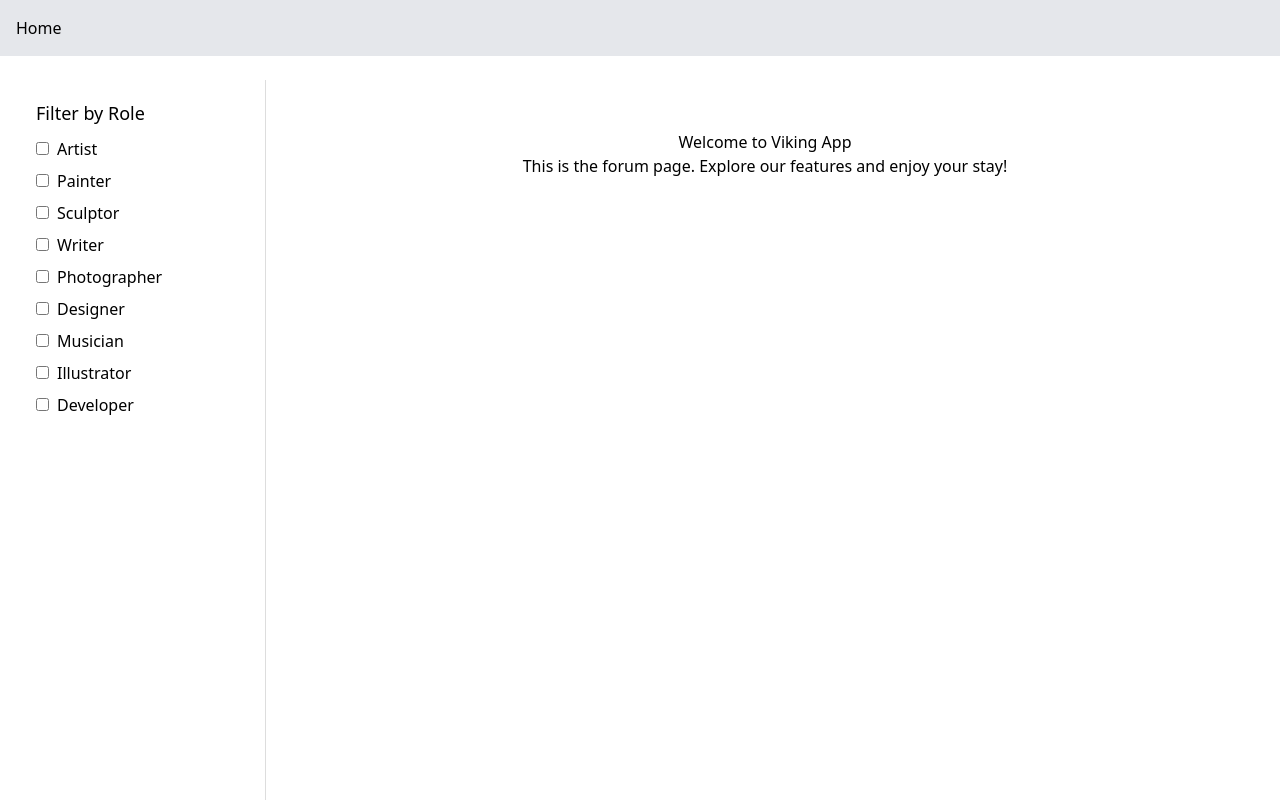
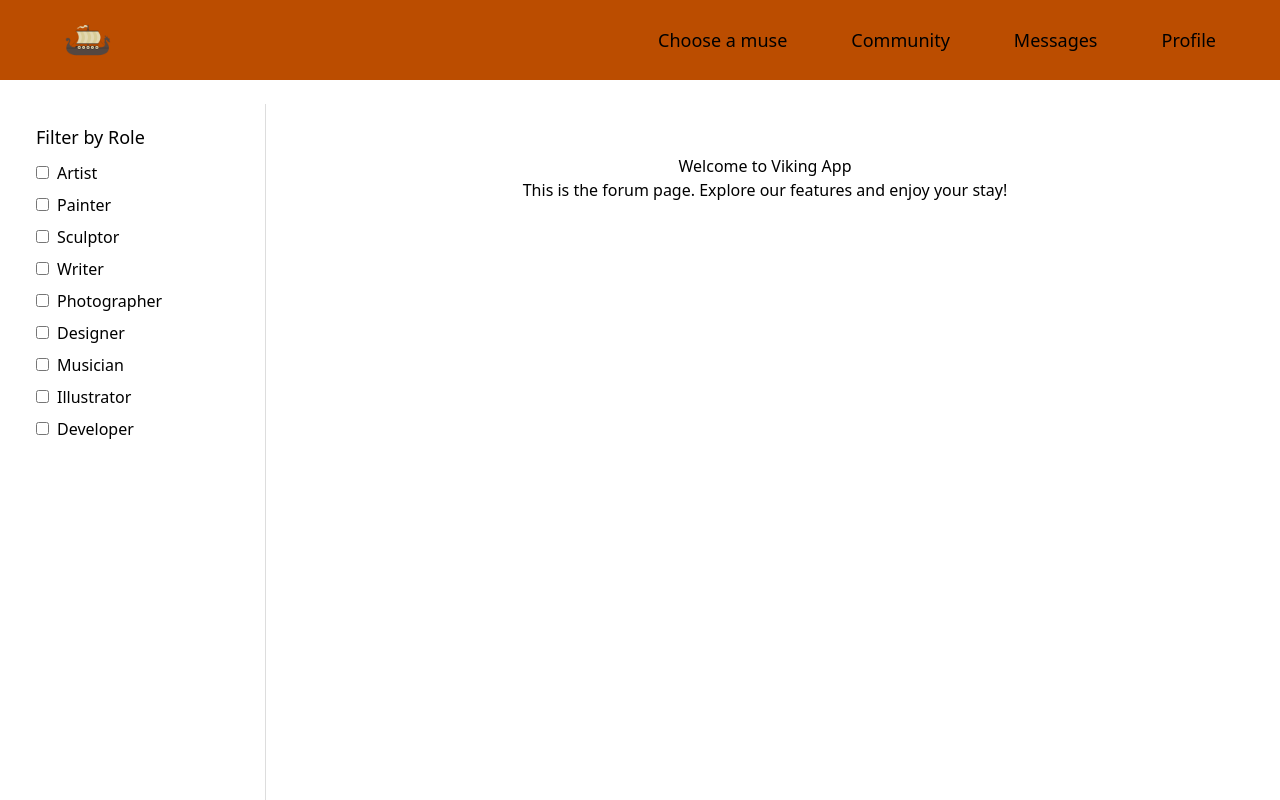
Before and after one commit to anian3/hacknarok25, a React (Vite) app in the folder frontend/viking-app/: page / in a window 1280 px wide. Shown: the top 800 px of the page. Built offline with nearby package versions, Linux system fonts and the light colour scheme.

Commit message:
header added

```diff
--- a/frontend/viking-app/src/components/Header/Header.tsx
+++ b/frontend/viking-app/src/components/Header/Header.tsx
@@ -1,10 +1,27 @@
-import { Link } from 'react-router-dom';
+import { Link } from "react-router-dom";
+import logo from "../../assets/logo.png";
 
 function Header() {
   return (
-    <header className="w-full p-4 bg-gray-200">
-      <nav>
-        <Link to="/" className="mr-4">Home</Link>
+    <header className="w-full p-4 bg-amber-700">
+      <nav className="flex items-center max-w-6xl mx-auto">
+        <Link to="/" className="flex-shrink-0 mr-8">
+          <img src={logo} alt="Logo" className="h-12" />
+        </Link>
+        <div className="flex flex-1 justify-end space-x-16">
+          <Link to="/muse" className="hover:underline text-lg">
+            Choose a muse
+          </Link>
+          <Link to="/community" className="hover:underline text-lg">
+            Community
+          </Link>
+          <Link to="/messages" className="hover:underline text-lg">
+            Messages
+          </Link>
+          <Link to="/profile" className="hover:underline text-lg">
+            Profile
+          </Link>
+        </div>
       </nav>
     </header>
   );
```
Also changed, not shown: frontend/viking-app/src/assets/logo.png (added).
